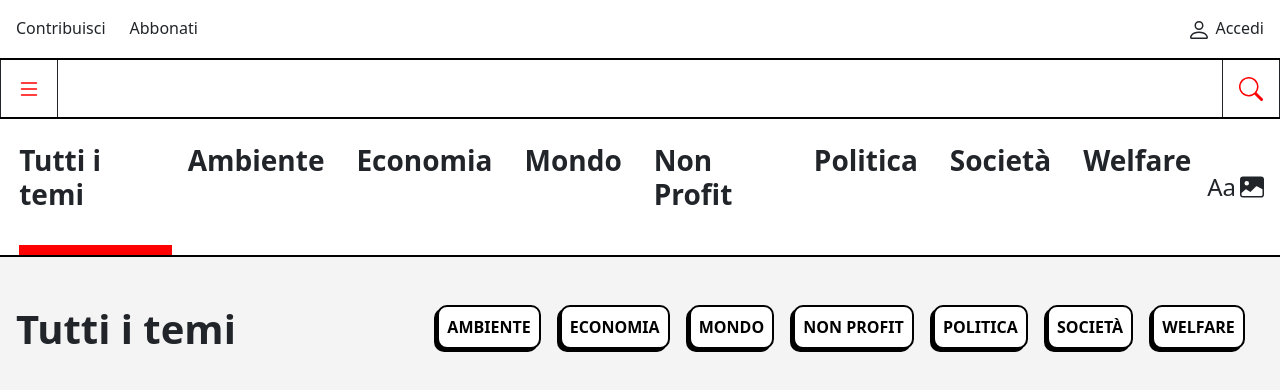
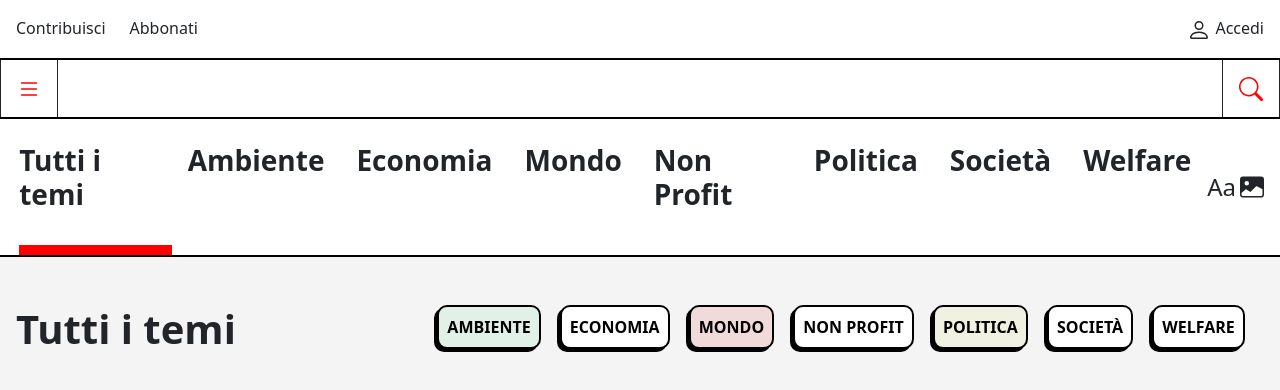
Before and after one commit to AndreaMargutti/retex_design, a Vue app: page / in a window 1280 px wide. Shown: the top 390 px of the page. Built offline with nearby package versions, Linux system fonts and the light colour scheme.

Commit message:
add background color to btn

```diff
--- a/src/components/header/AppJumbo.vue
+++ b/src/components/header/AppJumbo.vue
@@ -8,7 +8,7 @@ export default {
 
   props: {
     navItems: Array,
-  }
+  },
 }
 </script>
 
@@ -17,7 +17,15 @@ export default {
         <h1>{{ navItems[0] }}</h1>
         <ul class="d-flex align-self-end">
             <li v-for="(item, index) in navItems" :key="item">
-                <button v-if="index > 0">{{ item }}</button>
+                <button v-if="index > 0"
+                    :class="{
+                        // se i bottoni corrispono a certe categorie allora gli assegno una determinata classe
+                        'btn-green': item === 'Ambiente',
+                        'btn-red': item === 'Mondo',
+                        'btn-bronze': item === 'Politica'
+                    }">
+                    {{ item }}
+                </button>
             </li>
         </ul>
     </section>
@@ -57,4 +65,16 @@ export default {
         font-weight: 600;
     }
 
+    .btn-green {
+        background-color: #e2f1e8;
+    }
+
+    .btn-red {
+        background-color: #f1dada;
+    }
+
+    .btn-bronze {
+        background-color: #f1f1e2;
+    }
+
 </style>
```
